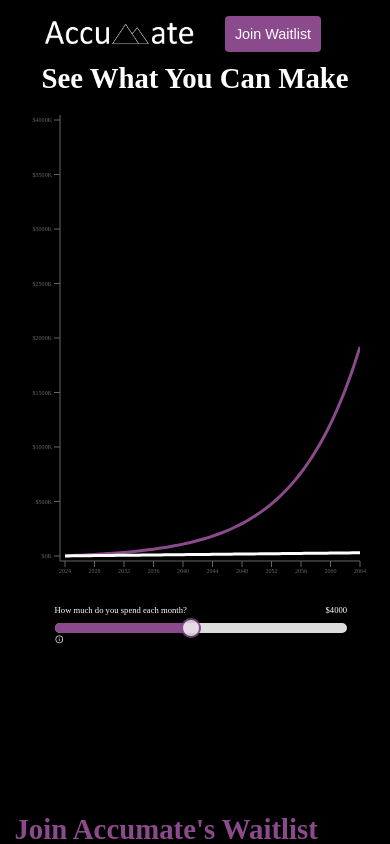
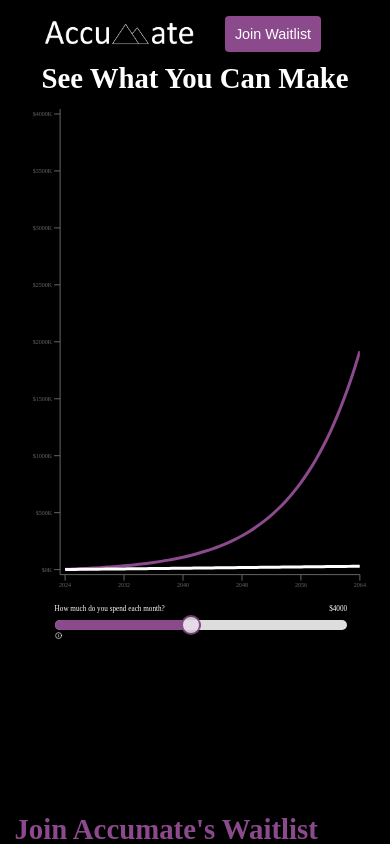
Before and after one commit to dnevinrichards01/accumate_frontend, a React (Vite) app: page / in a window 390 px wide. Shown: the top 844 px of the page. Built offline with nearby package versions, Linux system fonts and the light colour scheme.

Commit message:
improved graph resizing and shape

```diff
--- a/src/components/ReChartViz.jsx
+++ b/src/components/ReChartViz.jsx
@@ -99,13 +99,14 @@ const ReChartViz = () => {
                     <XAxis dataKey="year" domain={[dateNow.getFullYear(),dateNow.getFullYear()+42]}
                     padding={{ left: 5, right: 0 }}
                     tick={{ fontSize: '.7em'}}
+                    minTickGap={1.5}
                     allowDataOverflow
-                    ticks={Array.from({length: 11}, (_, i) => 4*i + dateNow.getFullYear())}
+                    ticks={Array.from({length: 6}, (_, i) => 8*i + dateNow.getFullYear())}
                     >
                     </XAxis>
                     <YAxis tickFormatter={(usd) => `$${Math.floor(usd / 1000)}K`} domain={[0,120000]}
                         ticks={[0, 500000, 1000000, 1500000, 2000000, 2500000, 3000000, 3500000, 4000000]}
-                        tick={{ fontSize: '.7em', }}
+                        tick={{ fontSize: '.7em'}}
                         padding={{ top: 5, bottom: 5 }}
                         allowDataOverflow={false}
                         allowDecimals={false}>
@@ -120,7 +121,7 @@ const ReChartViz = () => {
             </ResponsiveContainer>
             <div className='rechart-slider'>
                 <div style={{'display':'flex','justifyContent':'space-between',
-                    'font-size':'1em'}}>
+                    'font-size':'1em','gap':'10px'}}>
                     <p>How much do you spend each month?</p>
                     <p>${monthlySpend}</p>
                 </div>
--- a/src/styles/HomePreLaunch.css
+++ b/src/styles/HomePreLaunch.css
@@ -256,31 +256,37 @@ p {
 
 
     .rechart {
-        height: 80vh;
+        height:80vh;
+        width:80vh;
+        min-height: 400px;
+        min-width: 400px;
+        max-width: 80vh;
+        font-size: 1rem;
+        /*height: 80vh;
         min-height: 400px;
         max-height: 1200px;
         width: 80vh;
         max-width: 100vw;
         font-size: 1rem;
-        padding: 20px 0;
+        padding: 20px 0; */
     }
-
-        .rechart-graph {
-            width: 100%;
-            height: 100%;
-            display: flex;
-            flex-direction: column;
-            justify-content: flex-start;
-            gap: 1rem;
-        }
-
     @media only screen and (max-width: 900px) {
         .rechart {
+            height:80vh;
+            width:100vw;
+            min-height: 0;
+            min-width: 0;
+            max-width:85vh;
             font-size: .8rem;
         }
     }
     @media only screen and (max-width: 500px) {
         .rechart {
+            height:80vh;
+            width:100vw;
+            min-height: 0;
+            min-width: 0;
+            max-width:85vh;
             font-size: .6rem;
         }
     }
@@ -293,14 +299,19 @@ p {
             width: 75%;
             margin: 0 0 0 14%;
         }
+        @media only screen and (max-width: 1000px) {
+            .rechart-slider {
+                font-size: .7rem;
+            }
+        }
         @media only screen and (max-width: 700px) {
             .rechart-slider {
-                font-size: .8rem;
+                font-size: .55rem;
             }
         }
         @media only screen and (max-width: 500px) {
             .rechart-slider {
-                font-size: .6rem;
+                font-size: .5rem;
             }
         }
 
```
Lines whose indentation alone changed are shown as unchanged.
